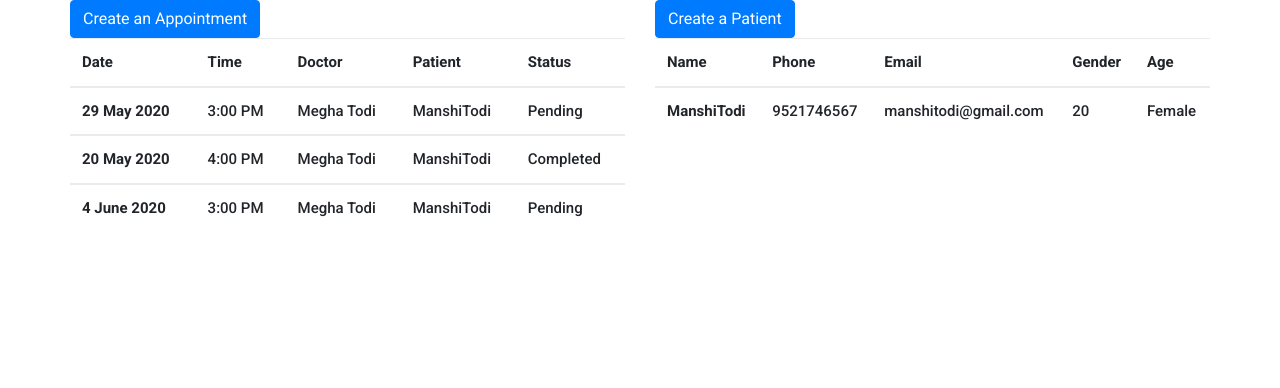
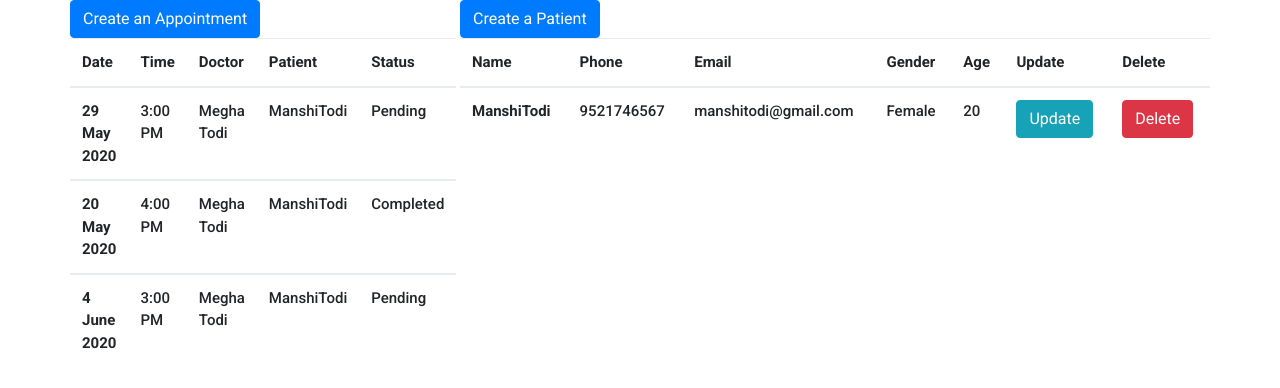
Before and after one commit to todi-2000/Hospital-manage, a Django app: page /reception/dashboard/ in a window 1280 px wide. Shown: the part 56-444 px from the top of the page. Run offline with Django 3.2, Linux system fonts and the light colour scheme; a user stored in the database is signed in; data comes from the database, SQL or seed files in the repository; both versions use the stored data as it was after the commit; some libraries are stand-ins or nearby versions.

Commit message:
Changes in vies

```diff
--- a/hospital/base/templates/reception/dashboard.html
+++ b/hospital/base/templates/reception/dashboard.html
@@ -4,7 +4,7 @@
 
 <div class="container">
   <div class="row">
-    <div class="col-sm">
+    <div class="col-sm-4">
         <a class="btn btn-primary" href="{% url 'app_new' %}" role="button">Create an Appointment</a>
         <table class="table">
         <thead>
@@ -29,7 +29,7 @@
         {% endfor %}
         </table>
     </div>
-    <div class="col-sm">
+    <div class="col-sm-8">
         <a class="btn btn-primary" href="{% url 'pat_new' %}" role="button">Create a Patient</a>
         <table class="table">
         <thead>
@@ -39,6 +39,8 @@
             <th scope="col">Email</th>
             <th scope="col">Gender</th>
             <th scope="col">Age</th>
+            <th scope="col">Update</th>
+            <th scope="col">Delete</th>
             </tr>
         </thead>
         {% for val in pat %}
@@ -47,8 +49,10 @@
             <th scope="row">{{ val.Name }}</th>
             <td>{{ val.user.Phone }}</td>
             <td>{{ val.user.Email }}</td>
+            <td>{{ val.Gender }}</td>
             <td>{{ val.Age }}</td>
-            <td>{{ val.Gender }}</td>
+            <td><a class="btn btn-info" href="#" role="button">Update</a></td>
+            <td><a class="btn btn-danger" href="#" role="button">Delete</a></td>
             </tr>
         </tbody>
         {% endfor %}
--- a/hospital/base/views.py
+++ b/hospital/base/views.py
@@ -124,7 +124,7 @@ def prescription(request):
 def pre_new(request):
     if request.user.is_authenticated:
         profile=Profile.objects.get(user=request.user)
-        if Doctor.objects.get(user=profile).exists():
+        if Doctor.objects.filter(user=profile).exists():
             if request.method == "POST":
                 form = PrescriptionForm(request.POST)
                 if form.is_valid():
@@ -150,7 +150,7 @@ def dashboard(request):
 
 def createapp(request):
     if request.user.is_authenticated:
-        if Reception.objects.get(user=request.user).exists():
+        if Reception.objects.filter(user=request.user).exists():
             if request.method == "POST":
                 form = AppointmentForm(request.POST)
                 if form.is_valid():
@@ -168,7 +168,7 @@ def createapp(request):
 @login_required(login_url='/login/')
 def createpat(request):
     if request.user.is_authenticated:
-        if Reception.objects.get(user=request.user).exists():
+        if Reception.objects.filter(user=request.user).exists():
             if request.method == "POST":
                 u_form=UserForm(request.POST)
                 p_form=ProfileForm1(request.POST)
@@ -207,7 +207,7 @@ def ddashboard(request):
 @login_required(login_url='/login/')
 def createdoc(request):
     if request.user.is_authenticated:
-        if HR.objects.get(user=request.user).exists():
+        if HR.objects.filter(user=request.user).exists():
             if request.method == "POST":
                 u_form=UserForm(request.POST)
                 p_form=ProfileForm1(request.POST)
```
Also changed, not shown: hospital/db.sqlite3.
